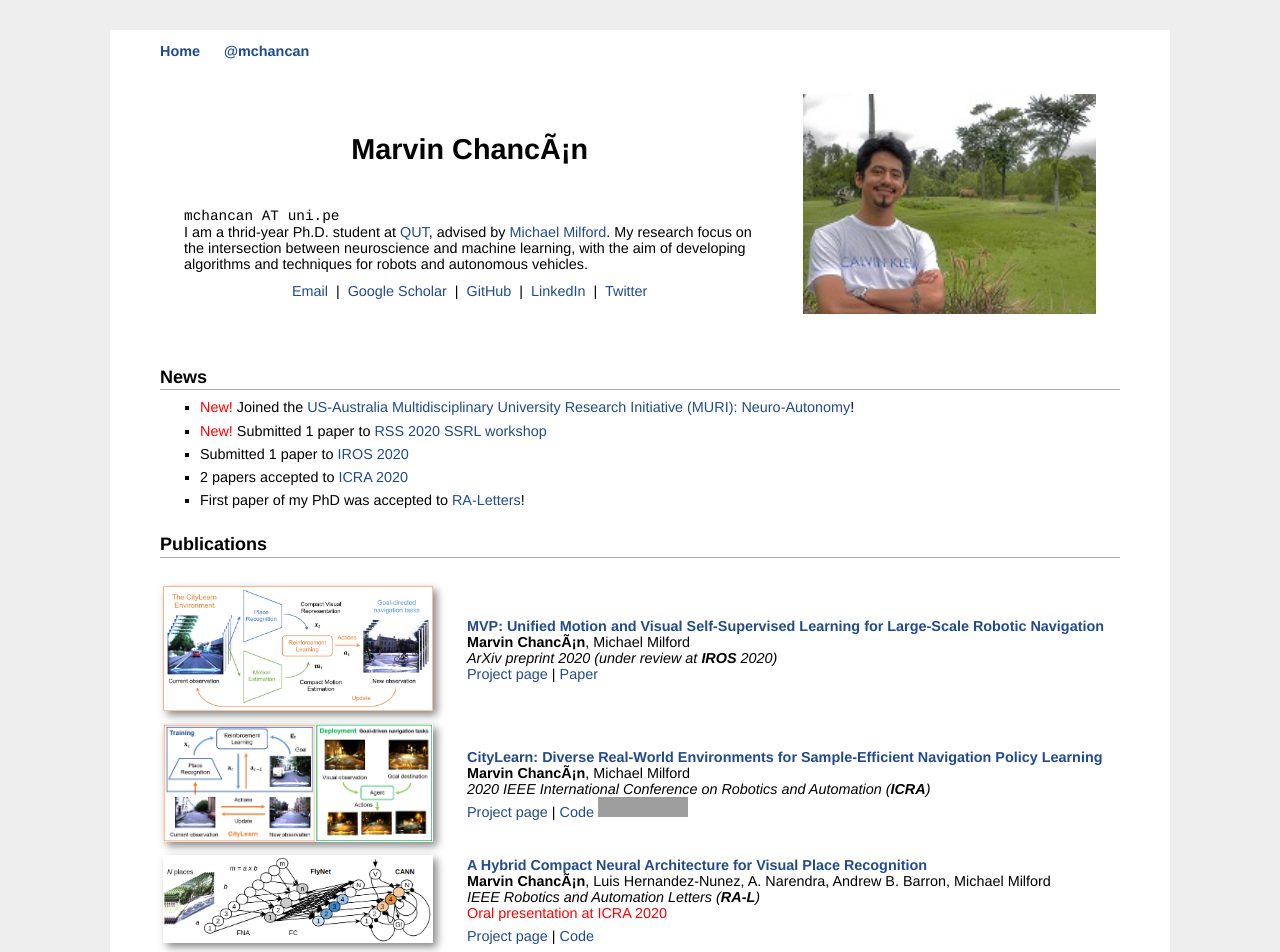
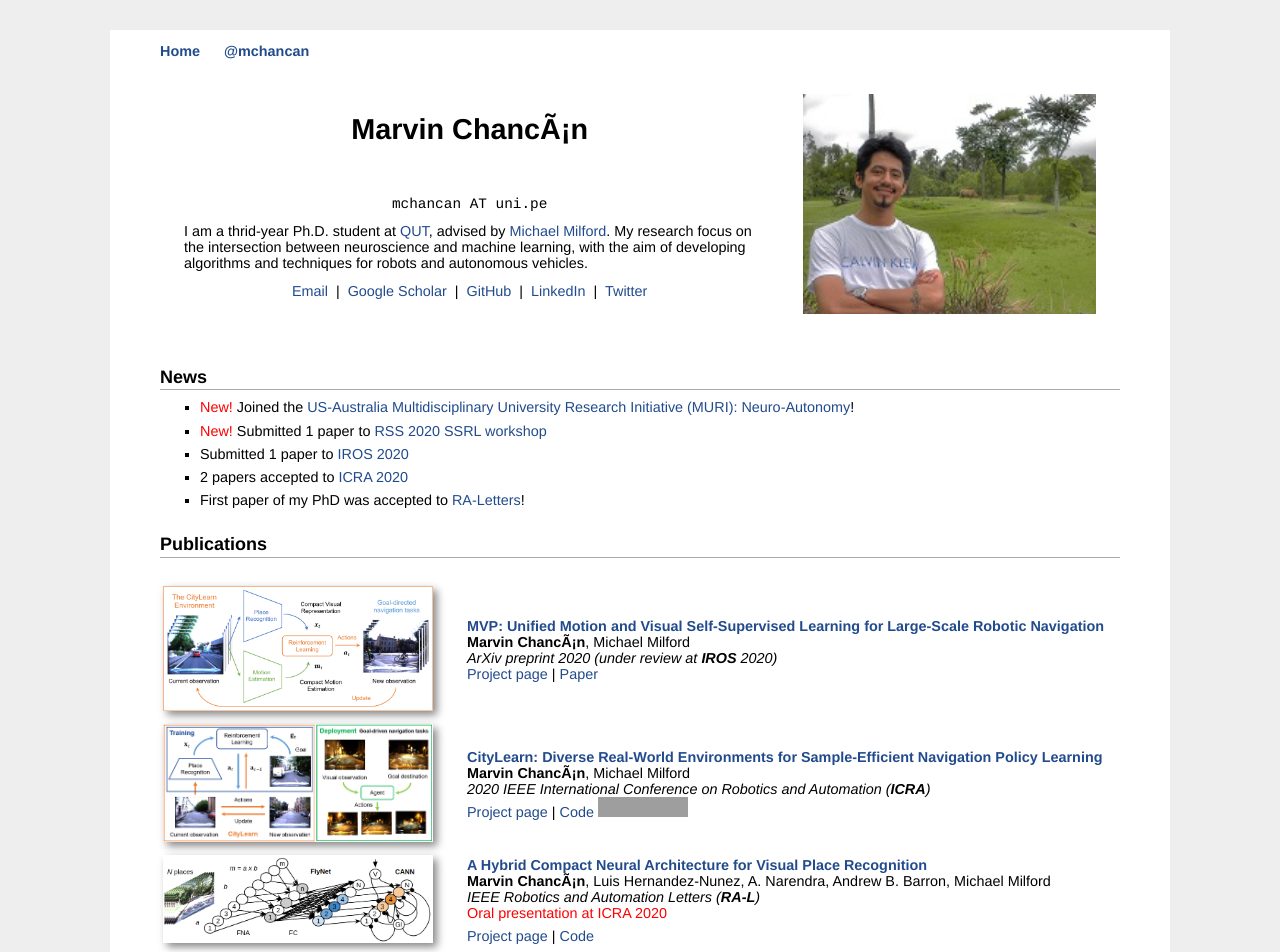
Before and after one commit to mchancan/mchancan.github.io, a Jekyll site: the page built from index.html, in a window 1280 px wide. Shown: the top 952 px of the page. Built offline with Jekyll 4.4.1, drawn with Linux system fonts in a browser that asks for light colours; comment, search, counter and statistics services are not loaded; grey boxes are pictures that could not be loaded.

Commit message:
Update index.html

```diff
--- a/index.html
+++ b/index.html
@@ -6,12 +6,16 @@ title: Marvin's Homepage
 <table style="width:100%;border:0px;border-spacing:0px;border-collapse:separate;margin-right:auto;margin-left:auto;">
 <tr style="padding:0px">
 	<td style="padding:2.5%;width:60%;vertical-align:middle">
+		<div id="toptitle">
 		<h1>
 			<p align="center">
 			<b>Marvin Chancán</b>
 			</p>
 		</h1>
-			<font face="courier">mchancan AT uni.pe</font>
+		</div>
+		<p align="center">
+		<font face="courier">mchancan AT uni.pe</font>
+		</p>
 		<p>
 			I am a thrid-year Ph.D. student at <a href="https://www.qut.edu.au/science-engineering/schools/electrical-engineering-robotics">QUT</a>, advised by <a href="https://scholar.google.com/citations?user=TDSmCKgAAAAJ&hl=en">Michael Milford</a>. My research focus on the intersection between neuroscience and machine learning, with the aim of developing algorithms and techniques for robots and autonomous vehicles.
 		</p>
```
